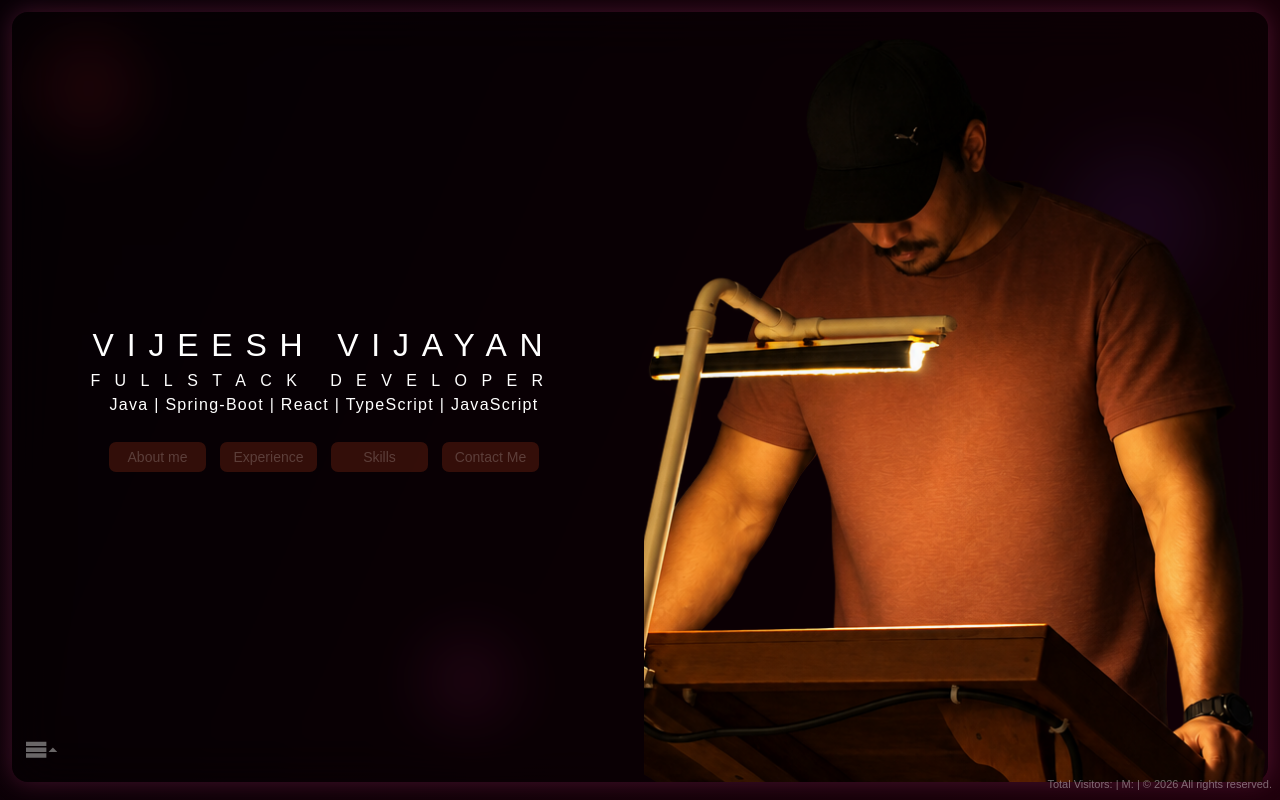
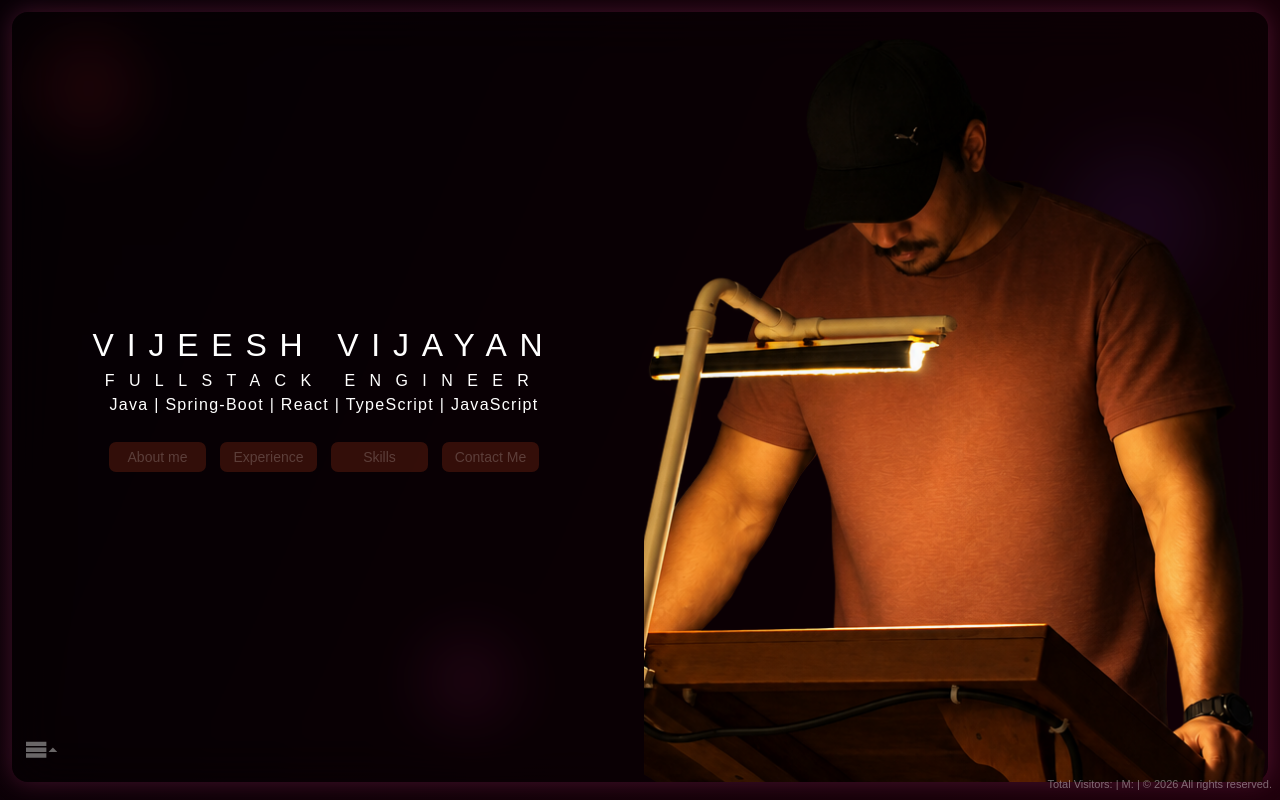
Before and after one commit to Vijeesh301/myPortfolio, a React (Vite) app: page / in a window 1280 px wide. Shown: the top 800 px of the page. Built offline with nearby package versions, Linux system fonts and the light colour scheme; no server answers.

Commit message:
latest-location-changes

```diff
--- a/src/component/pages/HomePage.jsx
+++ b/src/component/pages/HomePage.jsx
@@ -37,10 +37,10 @@ const HomePage = () => {
         const docRef = doc(db, "stats", "website");
         const docSnap = await getDoc(docRef);
         const userData = res.data;
-        const existingUsers = docSnap.data() || [];
+        const existingUsers = docSnap?.data() || [];
         setVisitorData(existingUsers);
         if (docSnap.exists()) {
-          const hasExistingIp = existingUsers.some(
+          const hasExistingIp = existingUsers?.userData?.some(
             (data) => data?.ip === userData?.ip,
           );
           if (!hasExistingIp) {
--- a/src/component/pages/pages/Home.jsx
+++ b/src/component/pages/pages/Home.jsx
@@ -67,7 +67,7 @@ const Home = ({ theme, regionData }) => {
                     VIJEESH VIJAYAN
                   </p>
                   <p className="tracking-[.9rem] text-center">
-                    FULLSTACK DEVELOPER
+                    FULLSTACK ENGINEER
                   </p>
                   <p className="tracking-[.08rem] text-center">
                     Java | Spring-Boot | React | TypeScript | JavaScript
```
